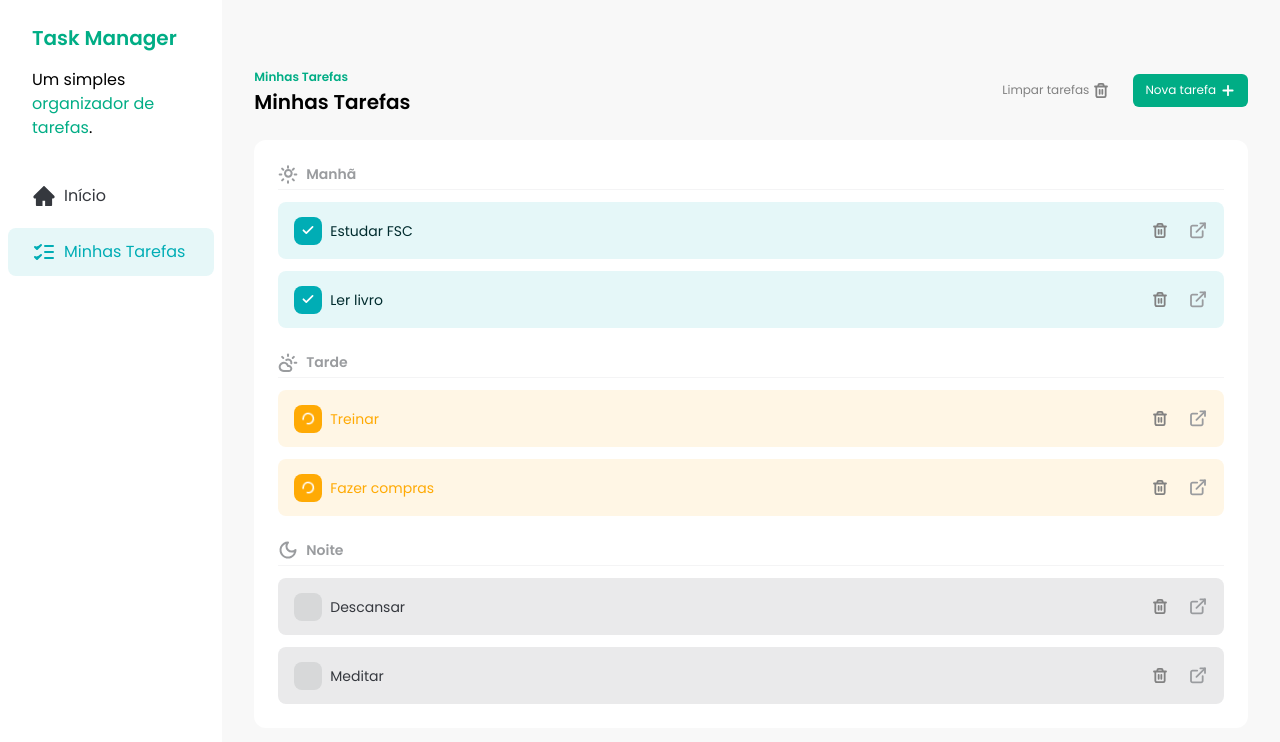
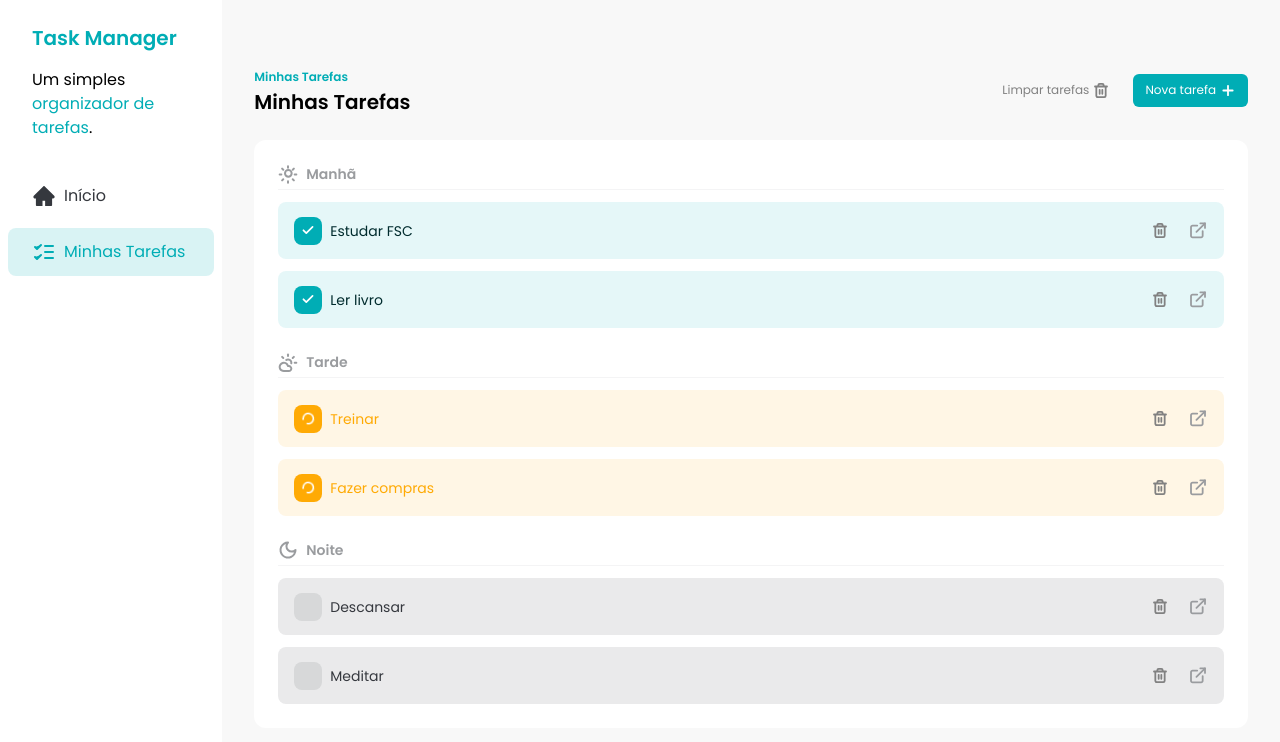
Before and after one commit to CristopherMartarello/task-manager, a React (Vite) app: page / in a window 1280 px wide. Shown: the top 742 px of the page. Built offline with nearby package versions, Linux system fonts and the light colour scheme.

Commit message:
refactor: add design system

```diff
--- a/src/components/AddTaskDialog.jsx
+++ b/src/components/AddTaskDialog.jsx
@@ -81,10 +81,10 @@
             className="fixed bottom-0 left-0 top-0 flex h-screen w-screen items-center justify-center backdrop-blur"
           >
             <div className="rounded-xl bg-white p-5 text-center shadow">
-              <h2 className="text-xl font-semibold text-[#35383E]">
+              <h2 className="text-xl font-semibold text-brand-dark-blue">
                 Nova tarefa
               </h2>
-              <p className="mb-4 mt-1 text-sm text-[#9A9C9F]">
+              <p className="mb-4 mt-1 text-sm text-brand-text-gray">
                 Insira as informações abaixo
               </p>
 
--- a/src/components/Button.jsx
+++ b/src/components/Button.jsx
@@ -8,15 +8,15 @@
 }) => {
   const getVariantColors = () => {
     if (variant === 'primary') {
-      return 'bg-[#00AD85] text-white';
+      return 'bg-brand-primary text-white';
     }
 
     if (variant === 'secondary') {
-      return 'bg-transaparent text-[#818181]';
+      return 'bg-transaparent text-brand-dark-gray';
     }
 
     if (variant === 'default') {
-      return 'bg-[#EEEEEE] text-[#35383E]';
+      return 'bg-brand-light-gray text-brand-dark-blue';
     }
   };
 
--- a/src/components/Input.jsx
+++ b/src/components/Input.jsx
@@ -8,7 +8,7 @@
 //     <div className="flex flex-col space-y-1 text-left">
 //       <InputLabel htmlFor={rest.id}>{label}</InputLabel>
 //       <input
-//         className="rounded-lg border border-solid px-4 py-3 outline-[#00ADB5] placeholder:text-sm placeholder:text-[#9A9C9F]"
+//         className="rounded-lg border border-solid px-4 py-3 outline-brand-primary placeholder:text-sm placeholder:text-brand-text-gray"
 //         {...rest}
 //       />
 //       {error && (
@@ -23,7 +23,7 @@
     <div className="flex flex-col space-y-1 text-left">
       <InputLabel htmlFor={rest.id}>{label}</InputLabel>
       <input
-        className="rounded-lg border border-solid px-4 py-3 outline-[#00ADB5] placeholder:text-sm placeholder:text-[#9A9C9F]"
+        className="rounded-lg border border-solid px-4 py-3 outline-brand-primary placeholder:text-sm placeholder:text-brand-text-gray"
         {...rest}
         ref={ref}
       />
--- a/src/components/InputLabel.jsx
+++ b/src/components/InputLabel.jsx
@@ -1,6 +1,6 @@
 const InputLabel = (props) => {
   return (
-    <label {...props} className="text-sm font-semibold text-[#35383E]">
+    <label {...props} className="text-sm font-semibold text-brand-dark-blue">
       {props.children}
     </label>
   );
--- a/src/components/Sidebar.jsx
+++ b/src/components/Sidebar.jsx
@@ -5,10 +5,12 @@
   return (
     <div className="h-screen w-[272px] bg-white">
       <div className="space-y-4 px-8 py-6">
-        <h1 className="text-xl font-semibold text-[#00AD85]">Task Manager</h1>
+        <h1 className="text-xl font-semibold text-brand-primary">
+          Task Manager
+        </h1>
         <p>
           Um simples{' '}
-          <span className="text-[#00AD85]">organizador de tarefas</span>.
+          <span className="text-brand-primary">organizador de tarefas</span>.
         </p>
       </div>
 
--- a/src/components/SidebarButton.jsx
+++ b/src/components/SidebarButton.jsx
@@ -1,11 +1,11 @@
 const SidebarButton = ({ children, variant }) => {
   const getVariantClasses = () => {
     if (variant === 'default') {
-      return 'text-[#35383E]';
+      return 'text-brand-dark-blue';
     }
 
     if (variant === 'selected') {
-      return 'bg-[#E6F7F8] text-[#00ADB5]';
+      return 'bg-brand-primary bg-opacity-15 text-brand-primary';
     }
   };
 
--- a/src/components/TaskItem.jsx
+++ b/src/components/TaskItem.jsx
@@ -4,15 +4,15 @@
 const TaskItem = ({ task, handleCheckboxClick, handleDeleteClick }) => {
   const getStatusClasses = () => {
     if (task.status === 'done') {
-      return 'bg-[#00ADB5] text-[#002C2E]';
+      return 'bg-brand-primary text-[#002C2E]';
     }
 
     if (task.status === 'in_progress') {
-      return 'bg-[#FFAA04] text-[#FFAA04]';
+      return 'bg-brand-process text-brand-process';
     }
 
     if (task.status === 'not_started') {
-      return 'bg-[#35383E] bg-opacity-10 text-[#35383E]';
+      return 'bg-brand-dark-blue bg-opacity-10 text-brand-dark-blue';
     }
   };
 
@@ -32,7 +32,7 @@
           />
           {task.status === 'done' && <CheckIcon />}
           {task.status === 'in_progress' && (
-            <LoaderIcon className="text-brand-white animate-spin" />
+            <LoaderIcon className="animate-spin text-brand-white" />
           )}
         </label>
         {task.title}
--- a/src/components/Tasks.jsx
+++ b/src/components/Tasks.jsx
@@ -62,7 +62,7 @@
     <div className="w-full space-y-6 px-8 py-16">
       <div className="flex w-full justify-between">
         <div>
-          <span className="text-xs font-semibold text-[#00AD85]">
+          <span className="text-xs font-semibold text-brand-primary">
             Minhas Tarefas
           </span>
           <h2 className="text-xl font-semibold">Minhas Tarefas</h2>
--- a/src/components/TasksSeparator.jsx
+++ b/src/components/TasksSeparator.jsx
@@ -1,8 +1,8 @@
 const TasksSeparator = ({ icon, text }) => {
   return (
-    <div className="flex gap-2 border-b border-solid border-[#F4F4F5] pb-1">
+    <div className="flex gap-2 border-b border-solid border-brand-border pb-1">
       {icon}
-      <p className="text-sm font-semibold text-[#9A9C9F]">{text}</p>
+      <p className="text-sm font-semibold text-brand-text-gray">{text}</p>
     </div>
   );
 };
--- a/src/components/TimeSelect.jsx
+++ b/src/components/TimeSelect.jsx
@@ -9,7 +9,7 @@
 //       <InputLabel htmlFor="time">Horário</InputLabel>
 //       <select
 //         id="time"
-//         className="rounded-lg border border-solid px-4 py-3 text-sm outline-[#00ADB5] placeholder:text-[#9A9C9F]"
+//         className="rounded-lg border border-solid px-4 py-3 text-sm outline-brand-primary placeholder:text-brand-text-gray"
 //         {...props}
 //       >
 //         <option value="morning">Manhã</option>
@@ -29,7 +29,7 @@
       <InputLabel htmlFor="time">Horário</InputLabel>
       <select
         id="time"
-        className="rounded-lg border border-solid px-4 py-3 text-sm outline-[#00ADB5] placeholder:text-[#9A9C9F]"
+        className="rounded-lg border border-solid px-4 py-3 text-sm outline-brand-primary placeholder:text-brand-text-gray"
         {...props}
         ref={ref}
       >
--- a/src/index.css
+++ b/src/index.css
@@ -130,6 +130,6 @@
   }
 
   body {
-    @apply bg-[#f8f8f8];
+    @apply bg-brand-background;
   }
 }
--- a/tailwind.config.js
+++ b/tailwind.config.js
@@ -5,7 +5,22 @@
     fontFamily: {
       sans: ['Poppins', 'sans-serif'],
     },
-    extend: {},
+    extend: {
+      colors: {
+        brand: {
+          'dark-blue': '#35383E',
+          primary: '#00ADB5',
+          'dark-gray': '#818181',
+          'text-gray': '#9A9C9F',
+          'light-gray': '#EEEEEE',
+          white: '#FFFFFF',
+          background: '#F8F8F8',
+          border: '#F4F4F5',
+          process: '#FFAA04',
+          danger: '#EF4444',
+        },
+      },
+    },
   },
   plugins: [],
 };
```
